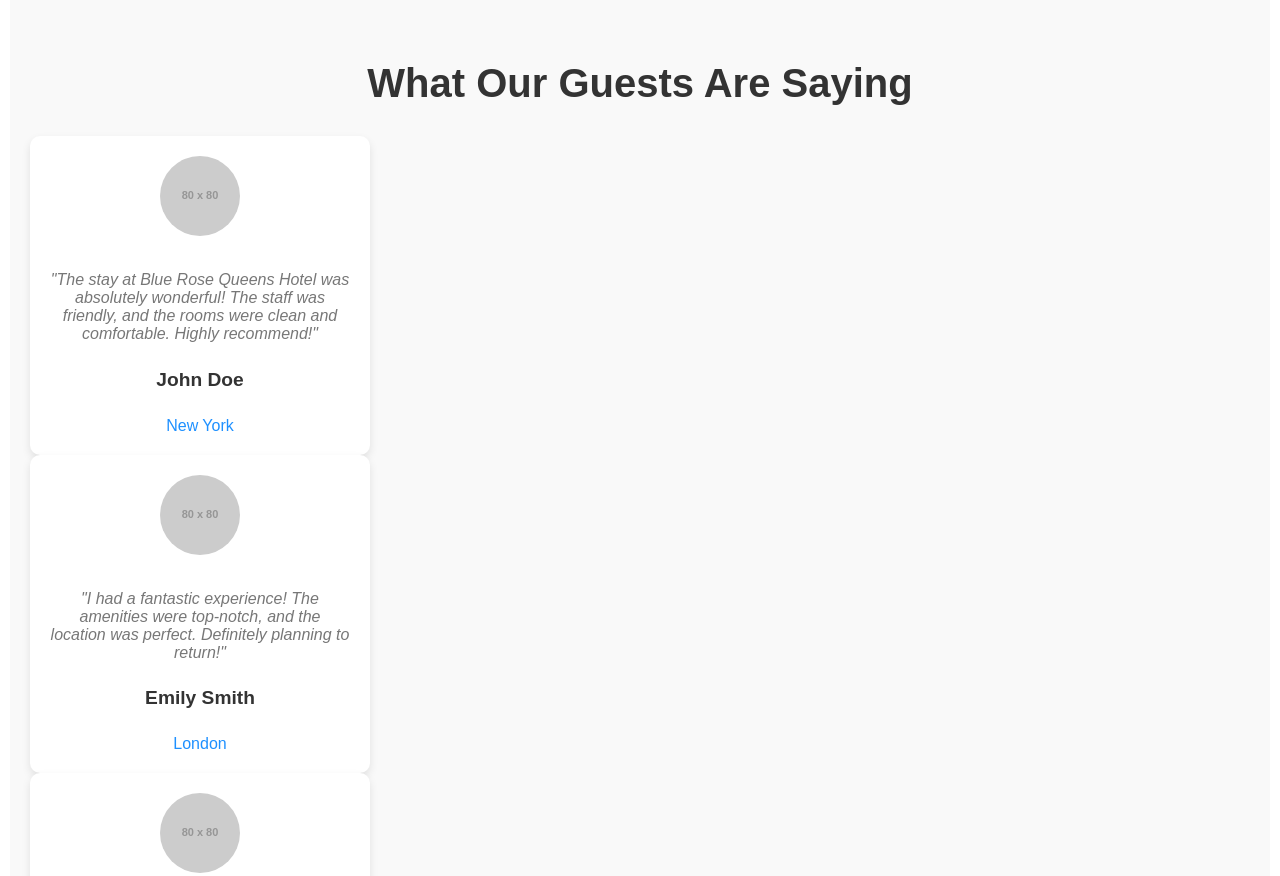
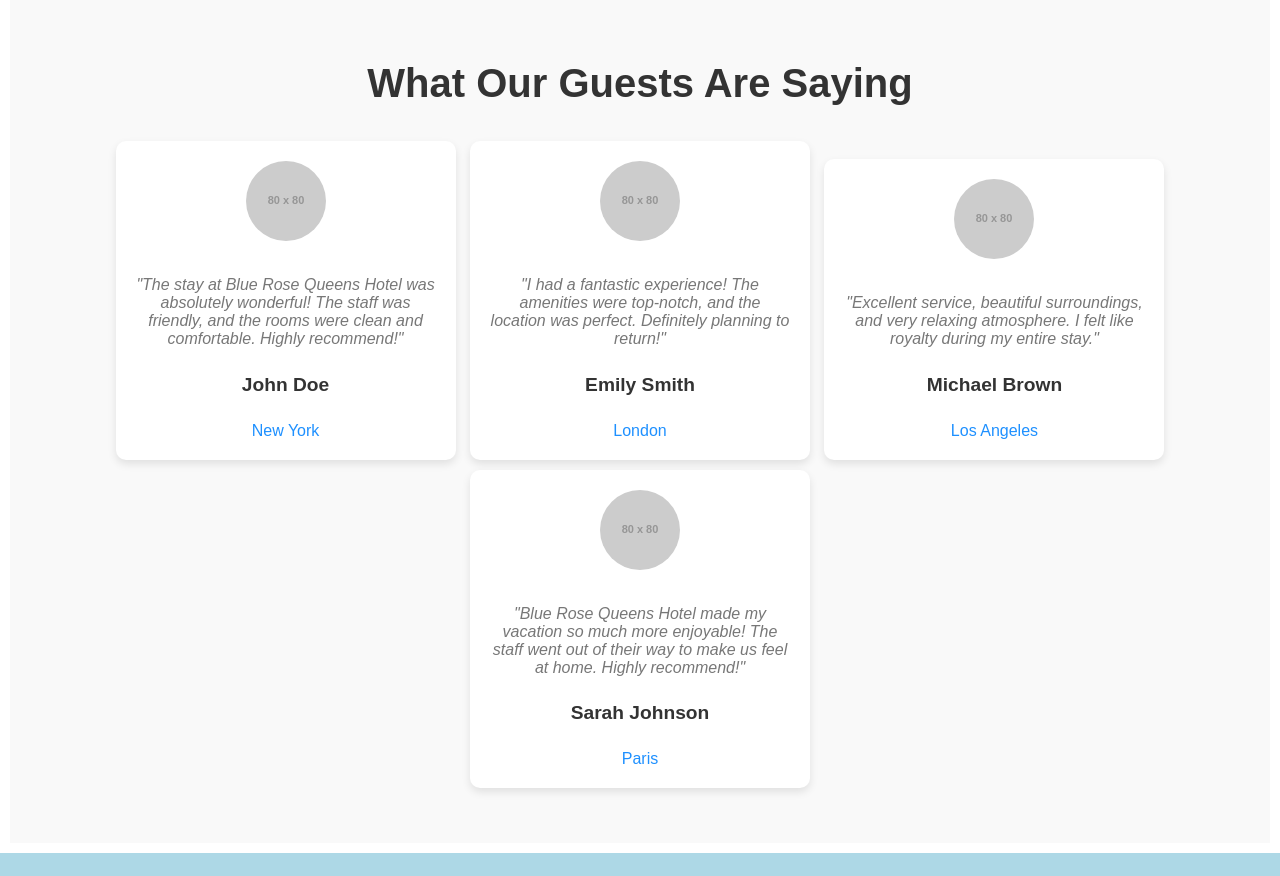
Before and after one commit to Sadeeka2004/Hotel-Website, a plain HTML site: page index.html in a window 1280 px wide. Shown: the part 2380-3256 px from the top of the page. Drawn offline with Linux system fonts and the light colour scheme; placeholder pictures from the web are drawn by us.

Commit message:
Update index.html

```diff
--- a/index.html
+++ b/index.html
@@ -370,9 +370,11 @@
     }
 
     .testimonial-card {
+      display: inline-block;
       flex: 1 1 250px;
       max-width: 300px;
       padding: 20px;
+      margin: 5px;
       background-color: #fff;
       box-shadow: 0 4px 8px rgba(0, 0, 0, 0.1);
       border-radius: 10px;
```
